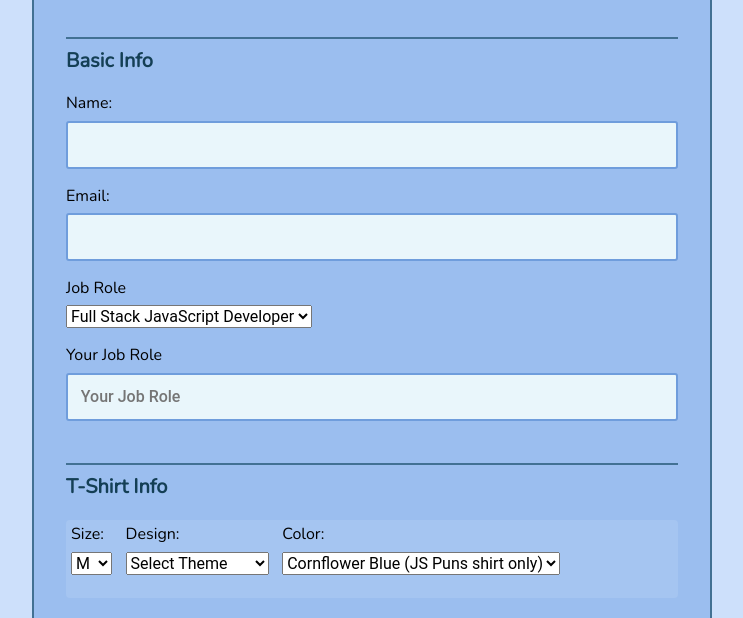
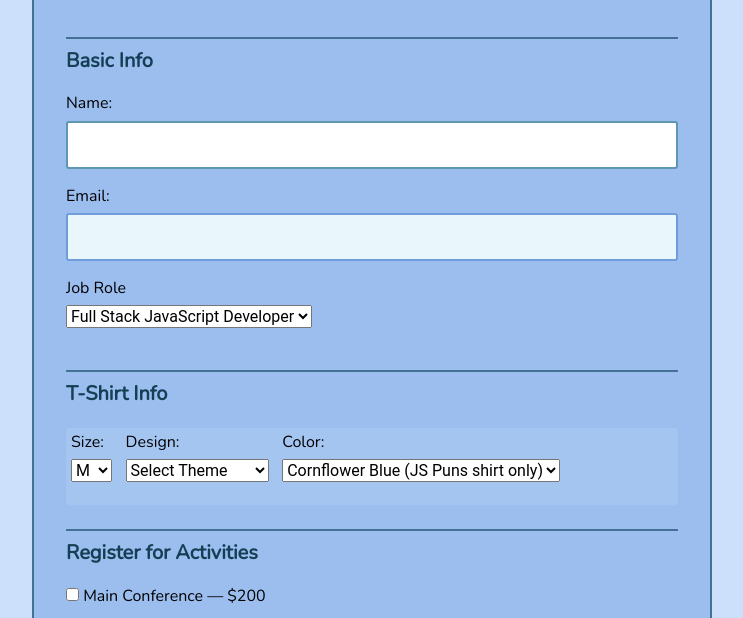
Before and after one commit to kmansfield27/interactive-form, a plain HTML site: page index.html in a window 1280 px wide. Shown: the part 182-800 px from the top of the page, without its empty margins (268-1011 px from the left). Drawn offline with nearby package versions, Linux system fonts and the light colour scheme.

Commit message:
Focus input on load, show job field on change

```diff
--- a/index.html
+++ b/index.html
@@ -36,9 +36,9 @@
           <option value="other">Other</option>
         </select>
 
-        <div id="title-other-field">
+        <div id="title-other-container">
           <label for="title-other">Your Job Role</label>
-          <input type="text" id="title-other" name="user-title-other" placeholder="Your Job Role">
+          <input type="text" id="title-other" name="user-title-other" placeholder="Please enter job title">
         </div>
 
       </fieldset>
--- a/js/script.js
+++ b/js/script.js
@@ -0,0 +1,34 @@
+document.addEventListener('DOMContentLoaded', function() {
+
+    // Global variables
+    const name = document.getElementById('name');
+    const jobSelect = document.getElementById('title');
+
+
+    // Set name input to focus by default
+    const focusOnLoad = (inputName) => {
+        inputName.focus();
+    }
+
+    // Show other job field
+    const showOtherJob = () => {
+        const jobOther = document.getElementById('title-other-container');
+        if (jobSelect.value === 'other') {
+            jobOther.style.display = 'block';
+        } else {
+            jobOther.style.display = 'none';
+        }
+    }
+
+
+    // Callback functions
+    jobSelect.addEventListener( 'change', () => {
+        showOtherJob();
+    });
+
+
+    // Initialize functions
+    focusOnLoad(name);
+    showOtherJob();
+
+});
```
